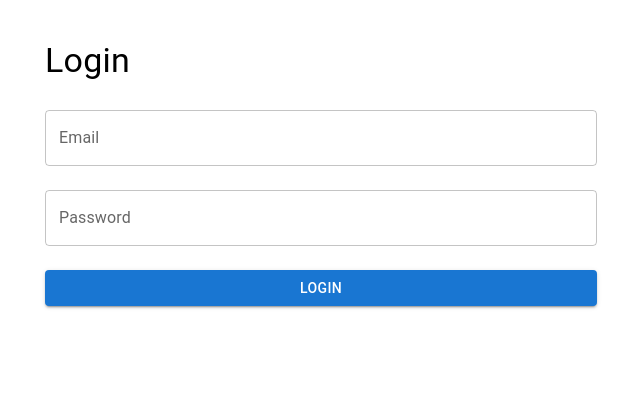
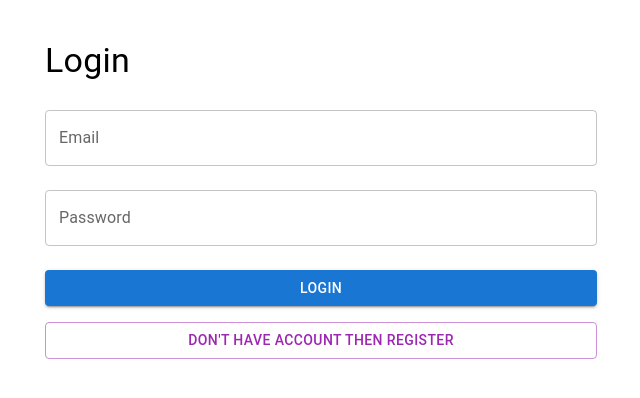
Before and after one commit to aryan13072000/my-music, a React (Create React App) app: page /login in a window 1280 px wide. Shown: the top 398 px of the page, without its empty margins (319-959 px from the left). Built offline with nearby package versions, Linux system fonts and the light colour scheme; the HTML template or start-up script is replaced by a standard one.

Commit message:
Your commit message here

```diff
--- a/src/components/Dashboard.tsx
+++ b/src/components/Dashboard.tsx
@@ -13,6 +13,7 @@ import {
 import { v4 as uuidv4 } from 'uuid';
 import { useAuth } from '../context/AuthContext';
 import { searchTracks } from '../spotiy';
+import { useNavigate } from 'react-router-dom';
 
 interface Playlist {
   id: string;
@@ -33,9 +34,13 @@ const Dashboard: React.FC = () => {
   const [playlists, setPlaylists] = useState<Playlist[]>([]);
   const [name, setName] = useState('');
   const [description, setDescription] = useState('');
-
+  const navigate = useNavigate();
   const [searchQuery, setSearchQuery] = useState('');
   const [searchResults, setSearchResults] = useState<Track[]>([]);
+  const handleLogout = () => {
+    logout();           // clears auth context or localStorage
+    navigate("/login"); // redirect to login page
+  };
 
   const LOCAL_KEY = `playlists_${user}`;
 
@@ -110,7 +115,7 @@ const Dashboard: React.FC = () => {
       <Box mt={4}>
         <Stack direction="row" justifyContent="space-between" alignItems="center">
           <Typography variant="h4">Welcome, {user}</Typography>
-          <Button variant="outlined" color="secondary" onClick={logout}>
+          <Button variant="outlined" color="secondary" onClick={handleLogout}>
             Logout
           </Button>
         </Stack>
--- a/src/components/Login.tsx
+++ b/src/components/Login.tsx
@@ -1,37 +1,37 @@
-import React, { useState } from 'react';
-import {
-  Container,
-  Typography,
-  TextField,
-  Button,
-  Box,
-} from '@mui/material';
-import { useNavigate } from 'react-router-dom';
-import { useAuth } from '../context/AuthContext';
+import React, { useState } from "react";
+import { Container, Typography, TextField, Button, Box } from "@mui/material";
+import { useNavigate } from "react-router-dom";
+import { useAuth } from "../context/AuthContext";
 
 const Login: React.FC = () => {
   const { login } = useAuth();
   const navigate = useNavigate();
-  const [form, setForm] = useState({ email: '', password: '' });
+  const [form, setForm] = useState({ email: "", password: "" });
 
   const handleLogin = (e: React.FormEvent) => {
     e.preventDefault();
-    const users = JSON.parse(localStorage.getItem('users') || '[]');
-    const matched = users.find((user: any) => user.email === form.email && user.password === form.password);
+    const users = JSON.parse(localStorage.getItem("users") || "[]");
+    const matched = users.find(
+      (user: any) =>
+        user.email === form.email && user.password === form.password
+    );
 
     if (!matched) {
-      alert('Invalid credentials');
+      alert("Invalid credentials. Redirecting to Register page...");
+      navigate("/register");
       return;
     }
 
     login(form.email);
-    navigate('/dashboard');
+    navigate("/dashboard");
   };
 
   return (
     <Container maxWidth="sm">
       <Box mt={5}>
-        <Typography variant="h4" gutterBottom>Login</Typography>
+        <Typography variant="h4" gutterBottom>
+          Login
+        </Typography>
         <form onSubmit={handleLogin}>
           <TextField
             fullWidth
@@ -48,8 +48,23 @@ const Login: React.FC = () => {
             onChange={(e) => setForm({ ...form, password: e.target.value })}
             margin="normal"
           />
-          <Button variant="contained" color="primary" fullWidth type="submit" sx={{ mt: 2 }}>
+          <Button
+            variant="contained"
+            color="primary"
+            fullWidth
+            type="submit"
+            sx={{ mt: 2 }}
+          >
             Login
+          </Button>
+          <Button
+            variant="outlined"
+            color="secondary"
+            fullWidth
+            sx={{ mt: 2 }}
+            onClick={() => navigate("/register")}
+          >
+            Don't have account then Register
           </Button>
         </form>
       </Box>
--- a/src/components/Register.tsx
+++ b/src/components/Register.tsx
@@ -7,9 +7,11 @@ import {
   Box,
 } from '@mui/material';
 import { useNavigate } from 'react-router-dom';
+import { useAuth } from '../context/AuthContext';
 
 const Register: React.FC = () => {
   const navigate = useNavigate();
+   const { login } = useAuth();
   const [form, setForm] = useState({ email: '', password: '' });
 
   const handleRegister = (e: React.FormEvent) => {
@@ -25,7 +27,8 @@ const Register: React.FC = () => {
     users.push(form);
     localStorage.setItem('users', JSON.stringify(users));
     alert('Registration successful!');
-    navigate('/login');
+    login(form.email);
+    navigate("/dashboard");
   };
 
   return (
```
Also changed, not shown: 1 other file (tests, documents, lock files or other folders).
